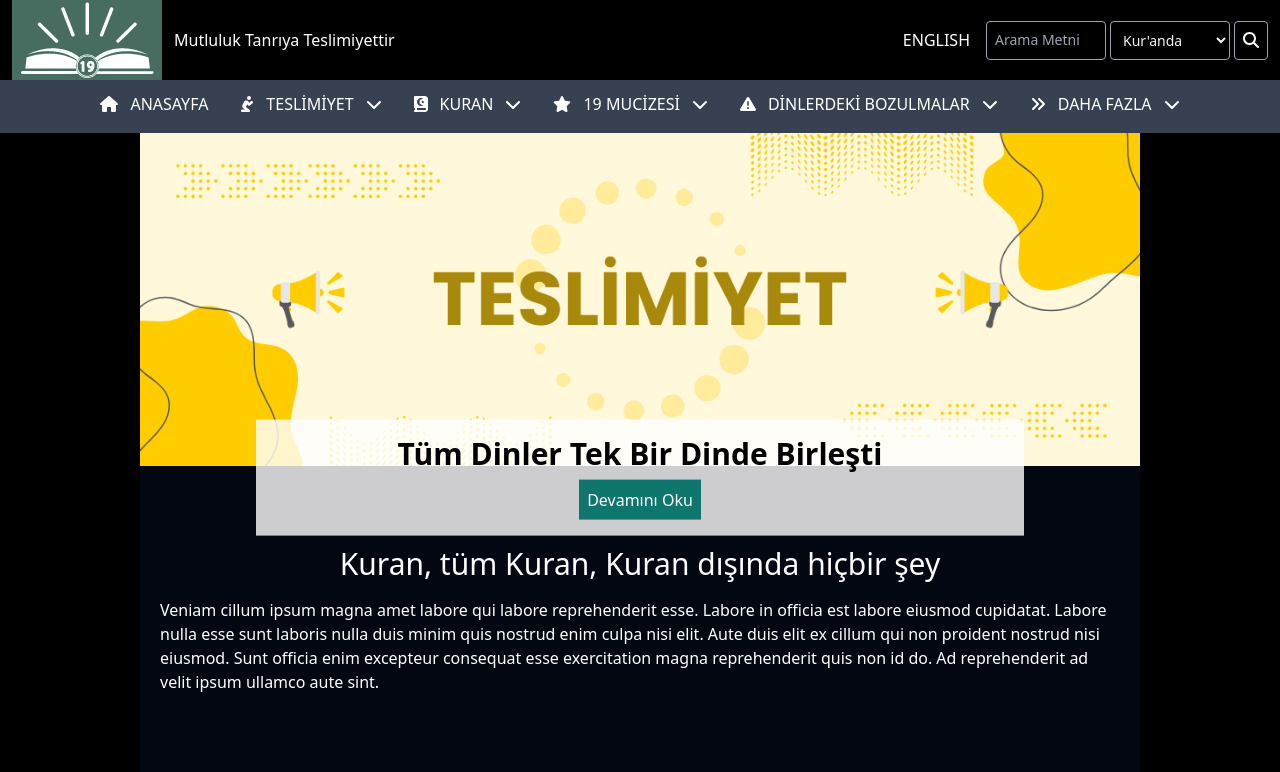
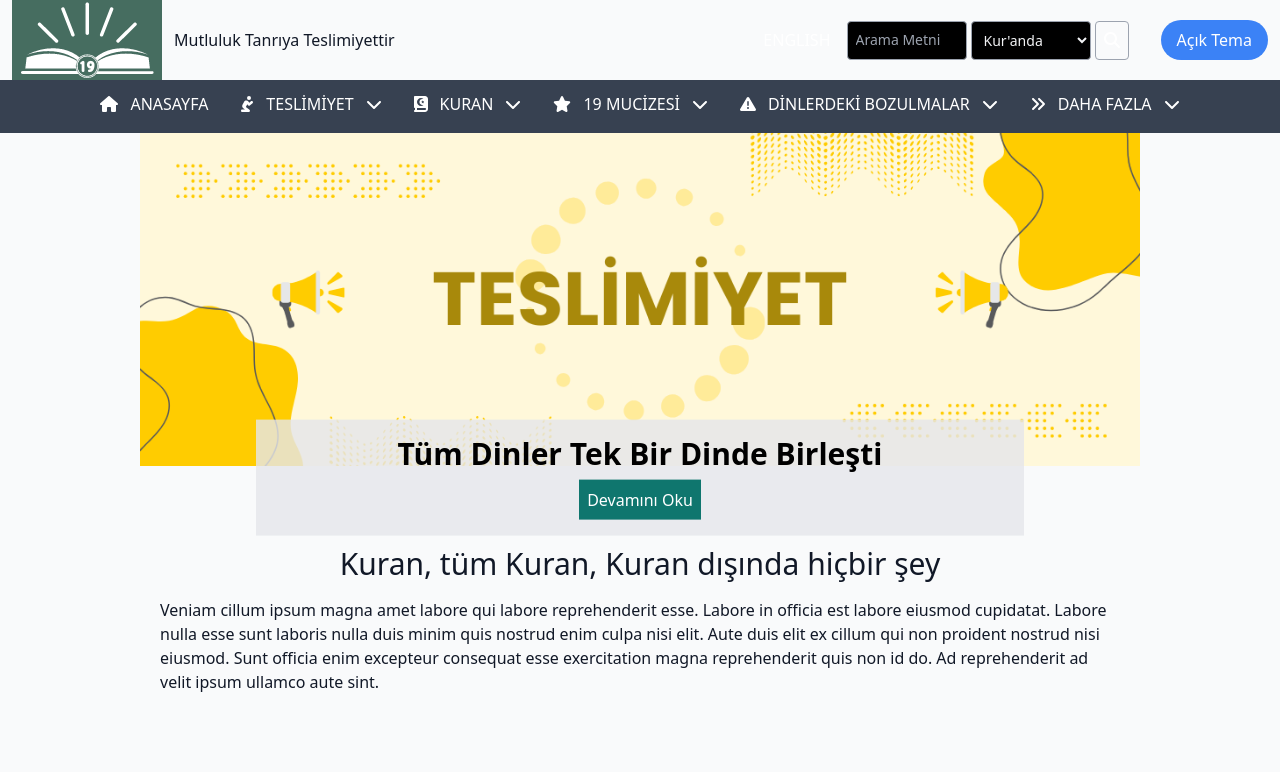
Before and after one commit to SubmitterTech/teslimolanorg, a React (Create React App) app in the folder frontend/: page / in a window 1280 px wide. Shown: the top 772 px of the page. Built offline with nearby package versions, Linux system fonts and the light colour scheme.

Commit message:
Dark Mode Theme System added. I will edited all web site components. Not end

```diff
--- a/frontend/src/components/Billboard/Billbord.js
+++ b/frontend/src/components/Billboard/Billbord.js
@@ -9,7 +9,7 @@ const Billboard = () => {
           alt="teslimiyet banner"
         />
         <div
-          className="flex flex-col gap-2 justify-end items-center px-2 py-4 absolute z-20 bg-white bg-opacity-80 w-11/12 md:w-11/12 lg:w-10/12 xl:w-3/5"
+          className="flex flex-col gap-2 justify-end items-center px-2 py-4 absolute z-20 bg-gray-200 bg-opacity-80 dark:bg-white dark:bg-opacity-80 w-11/12 md:w-11/12 lg:w-10/12 xl:w-3/5"
           style={{
             left: "50%",
             transform: "translate(-50%, -40%)",
@@ -23,10 +23,10 @@ const Billboard = () => {
       </div>
 
       <div className="flex items-center flex-col gap-4 py-20 px-5">
-        <h1 className="text-white text-3xl">
+        <h1 className="text-gray-900 dark:text-white text-3xl">
           Kuran, tüm Kuran, Kuran dışında hiçbir şey
         </h1>
-        <p className="text-white">
+        <p className="text-gray-900 dark:text-white">
           Veniam cillum ipsum magna amet labore qui labore reprehenderit esse.
           Labore in officia est labore eiusmod cupidatat. Labore nulla esse sunt
           laboris nulla duis minim quis nostrud enim culpa nisi elit. Aute duis
--- a/frontend/src/components/Header/Header.js
+++ b/frontend/src/components/Header/Header.js
@@ -45,10 +45,12 @@ import {
   faVideo,
 } from "@fortawesome/free-solid-svg-icons";
 import SubMenuItem from "./SubMenuItem";
+import { useTheme } from "../../context/ThemeContext";
 
 const Header = () => {
   const [menuOpen, setMenuOpen] = useState(false);
   const [expandedMenu, setExpandedMenu] = useState(null);
+  const { darkMode, toggleDarkMode } = useTheme();
 
   const toggleMenu = () => {
     setMenuOpen(!menuOpen);
@@ -61,9 +63,9 @@ const Header = () => {
   const menuItems = [
     {
       title: "ANASAYFA",
-      icon:faHome,
-      src:"/",
-      subMenuItems:[],
+      icon: faHome,
+      src: "/",
+      subMenuItems: [],
     },
     {
       title: "TESLİMİYET",
@@ -242,12 +244,8 @@ const Header = () => {
           href: "",
           label: "Şefaat Efsanesi",
         },
-
-        {subIcon: <FontAwesomeIcon icon={faUtensils} />, href: "", label: "Beslenme Yasakları" },
-        {subIcon: <FontAwesomeIcon icon={faPray} />,
-          href: "",
-          label: "Neden Namazın Detayı Yok",
-        },
+        { subIcon: <FontAwesomeIcon icon={faUtensils} />, href: "", label: "Beslenme Yasakları" },
+        { subIcon: <FontAwesomeIcon icon={faPray} />, href: "", label: "Neden Namazın Detayı Yok" },
         { subIcon: <FontAwesomeIcon icon={faUserGraduate} />, href: "", label: "Peygamberin Ümmiliği" },
         { subIcon: <FontAwesomeIcon icon={faRing} />, href: "", label: "Çok Eşlilik" },
       ],
@@ -259,31 +257,23 @@ const Header = () => {
       subMenuItems: [
         { subIcon: <FontAwesomeIcon icon={faNewspaper} />, href: "", label: "Haberler" },
         { subIcon: <FontAwesomeIcon icon={faFile} />, href: "", label: "Perspektif Yayınları" },
-        { subIcon: <FontAwesomeIcon icon={faBook} />,href: "", label: "Reşad Halife'nin Kitapları" },
-        {
-          subIcon: <FontAwesomeIcon icon={faVideo} />,
-          href: "",
-          label: "Antlaşma Elçisi Kanalı",
-        },
-        {
-          subIcon: <FontAwesomeIcon icon={faContactBook} />,
-          href: "",
-          label: "Bize Ulaşın",
-        },
+        { subIcon: <FontAwesomeIcon icon={faBook} />, href: "", label: "Reşad Halife'nin Kitapları" },
+        { subIcon: <FontAwesomeIcon icon={faVideo} />, href: "", label: "Antlaşma Elçisi Kanalı" },
+        { subIcon: <FontAwesomeIcon icon={faContactBook} />, href: "", label: "Bize Ulaşın" },
       ],
     },
   ];
 
   return (
     <header>
-      <div className="flex justify-between items-center bg-black px-3">
+      <div className="flex justify-between items-center bg-gray-50 dark:bg-black px-3">
         <a
           href="/"
           title="teslimolan anasayfaya gidin"
           className="flex items-center"
         >
           <img src="logo03.jpg" className="h-12 md:h-20" alt="logo" />
-          <span className="text-white ml-3">
+          <span className="text-gray-900 dark:text-white ml-3">
             Mutluluk Tanrıya Teslimiyettir
           </span>
         </a>
@@ -320,6 +310,12 @@ const Header = () => {
               <FontAwesomeIcon icon={faSearch}/>
             </button>
           </form>
+          <button
+            onClick={toggleDarkMode}
+            className="ml-4 px-4 py-2 rounded-full bg-blue-500 text-white dark:bg-yellow-500"
+          >
+            {darkMode ? 'Koyu Tema' : 'Açık Tema'}
+          </button>
         </div>
       </div>
       <nav
@@ -348,6 +344,7 @@ const Header = () => {
           ))}
         </ul>
       </nav>
+      {console.log(darkMode)}
     </header>
   );
 };
--- /dev/null
+++ b/frontend/src/components/ThemeSettings/ThemeSettings.js
@@ -0,0 +1,34 @@
+import React, { useState, useEffect } from 'react';
+
+const ThemeSettings = () => {
+  const [darkMode, setDarkMode] = useState(false);
+
+  useEffect(() => {
+    if (darkMode) {
+      document.documentElement.classList.add("dark");
+    } else {
+      document.documentElement.classList.remove("dark");
+    }
+  }, [darkMode]);
+
+  const toggleDarkMode = () => {
+    setDarkMode(!darkMode);
+  };
+  return (
+    <div className="min-h-screen flex items-center justify-center bg-gray-100 dark:bg-gray-800 transition-colors duration-300">
+      <div className="text-center">
+        <h1 className="text-2xl font-bold text-gray-900 dark:text-gray-100 mb-4">
+          {darkMode ? 'Koyu Tema' : 'Açık Tema'}
+        </h1>
+        <button
+          onClick={toggleDarkMode}
+          className="px-4 py-2 rounded-full bg-blue-500 text-white dark:bg-yellow-500"
+        >
+          Temayı Değiştir
+        </button>
+      </div>
+    </div>
+  );
+};
+
+export default ThemeSettings;
--- /dev/null
+++ b/frontend/src/context/ThemeContext.js
@@ -0,0 +1,39 @@
+import { createContext, useContext, useState, useEffect } from 'react';
+
+const ThemeContext = createContext();
+
+export const ThemeProvider = ({ children }) => {
+  const [darkMode, setDarkMode] = useState(() => {
+    // Yerel depolamadan kullanıcı tercihini yükleyin
+    const userPref = localStorage.getItem('darkMode');
+    if (userPref !== null) {
+      return JSON.parse(userPref);
+    }
+    // Sistem tercihine göre varsayılan temayı belirleyin
+    const systemPref = window.matchMedia('(prefers-color-scheme: dark)').matches;
+    return systemPref;
+  });
+
+  useEffect(() => {
+    // Tema değişikliğinde yerel depolamayı güncelleyin
+    localStorage.setItem('darkMode', JSON.stringify(darkMode));
+
+    if (darkMode) {
+      document.documentElement.classList.add('dark');
+    } else {
+      document.documentElement.classList.remove('dark');
+    }
+  }, [darkMode]);
+
+  const toggleDarkMode = () => {
+    setDarkMode(prevMode => !prevMode);
+  };
+
+  return (
+    <ThemeContext.Provider value={{ darkMode, toggleDarkMode }}>
+      {children}
+    </ThemeContext.Provider>
+  );
+};
+
+export const useTheme = () => useContext(ThemeContext);
--- a/frontend/src/pages/HomePage.js
+++ b/frontend/src/pages/HomePage.js
@@ -11,8 +11,8 @@ import Footer from "../components/Footer/Footer";
 
 const HomePage = () => {
   return (
-    <div className="flex justify-center items-center bg-black overflow-hidden">
-      <div className="flex flex-col w-screen bg-gray-950 lg:w-[1000px]">
+    <div className="flex justify-center items-center bg-gray-50 dark:bg-black overflow-hidden">
+      <div className="flex flex-col w-screen bg-gray-50  dark:bg-gray-950 lg:w-[1000px]">
         <Billboard />
         <Cards/>
         <FeaturedArticles/>
--- a/frontend/tailwind.config.js
+++ b/frontend/tailwind.config.js
@@ -3,6 +3,7 @@ module.exports = {
   content: [
     "./src/**/*.{js,jsx,ts,tsx}",
   ],
+  darkMode: 'class', // 'media' değil 'class' olmalı
   theme: {
     extend: {},
   },
```
Also changed, not shown: frontend/src/App.js (+17 -14 lines).
